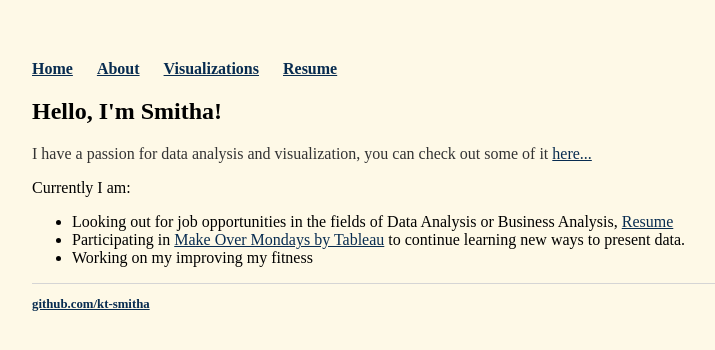
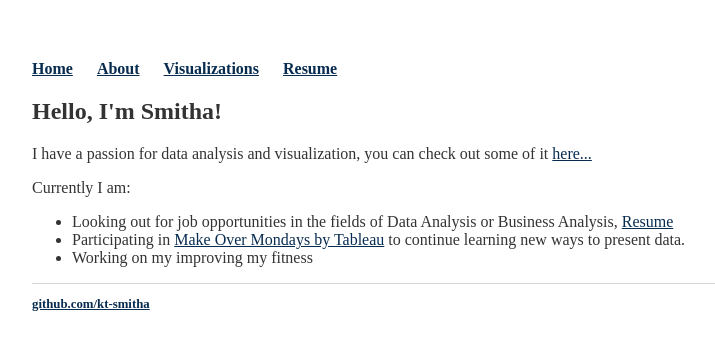
Before and after one commit to kt-smitha/kt-smitha.github.io, a Jekyll site: the page built from index.html, in a window 1280 px wide. Shown: the top 350 px of the page, without its empty margins (160-875 px from the left). Built offline with Jekyll 4.4.1, drawn with Linux system fonts in a browser that asks for light colours.

Commit message:
Update main.css

```diff
--- a/css/main.css
+++ b/css/main.css
@@ -1,7 +1,7 @@
 body {
     margin: 60px auto;
     width: 70%;
-    background-color: #FEF9E7;
+    background-color: 'linen';
 }
 nav ul, footer ul {
     font-family:'Roboto Slab';
@@ -29,6 +29,11 @@ p {
     font family : 'Roboto Slab';
     size : 3;
 }
+div {
+    color: #333;
+    font family : 'Roboto Slab';
+    size : 3;
+}
 footer {
     border-top: 1px solid #d5d5d5;
     font-size: .8em;
```
